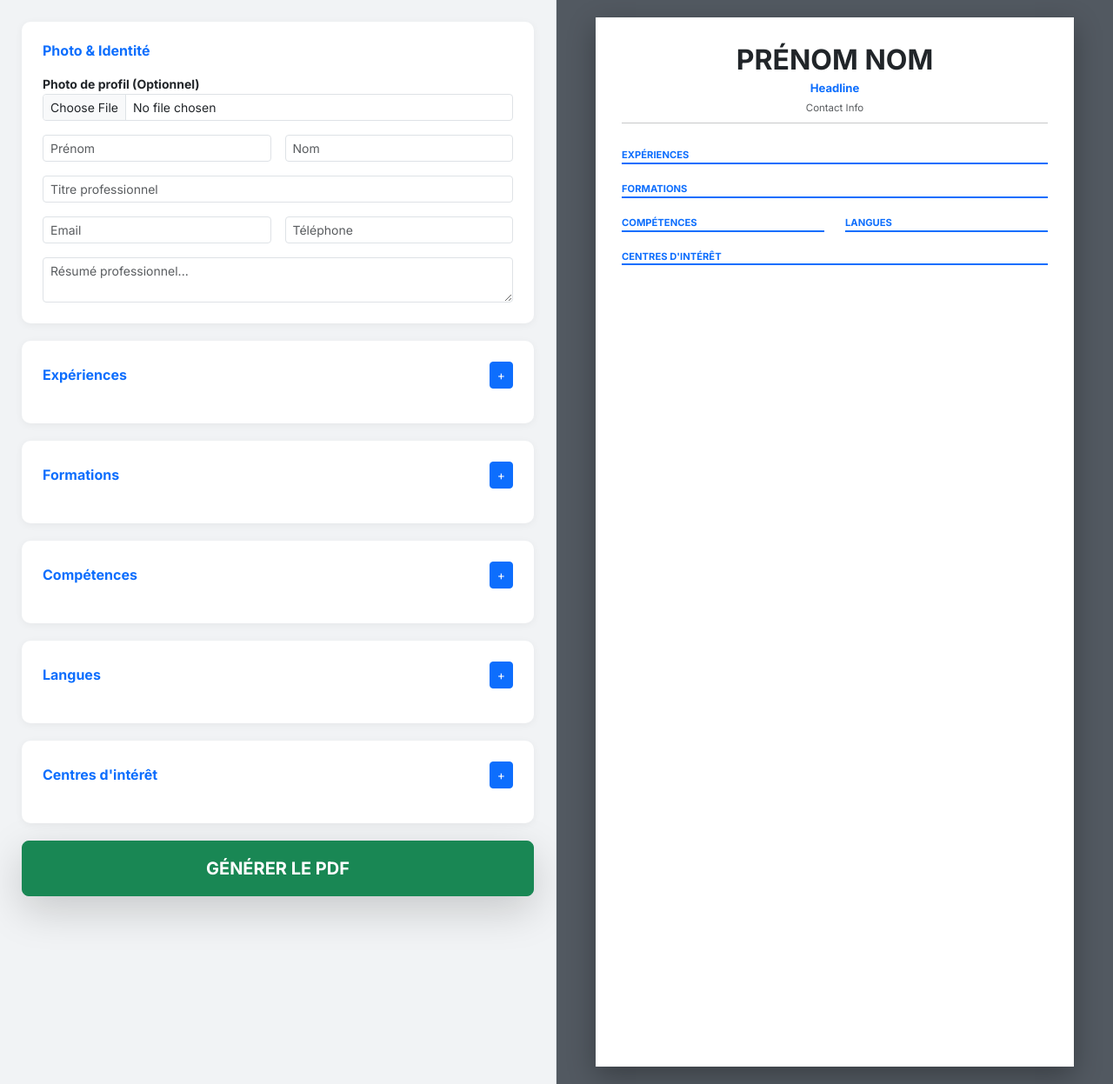
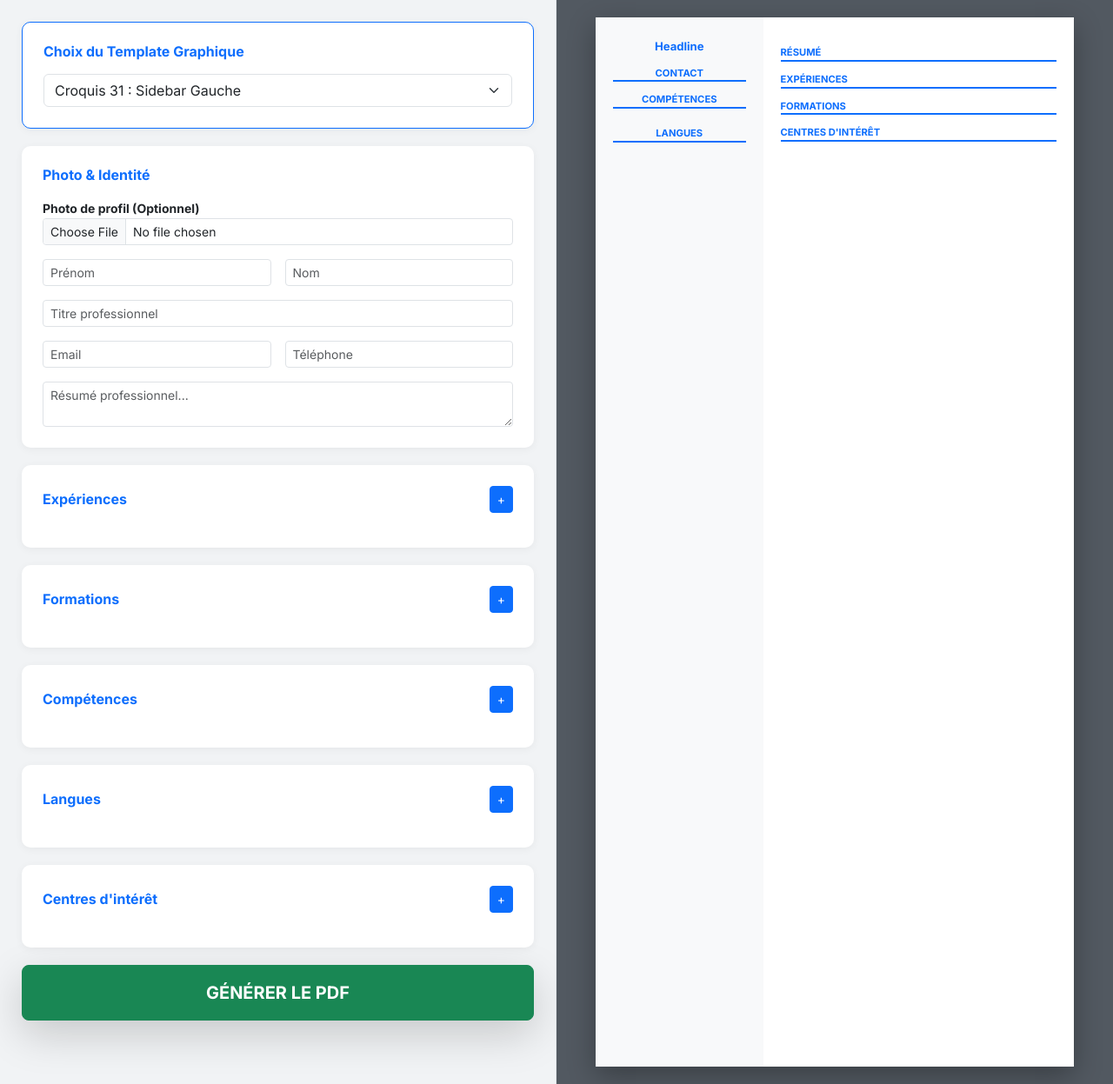
Before and after one commit to AntoineAll/Generateur-de-CV, a PHP site: page /cv.php in a window 1280 px wide. Shown: the part 51-1298 px from the top of the page at 87% size. Run offline with PHP 8.4, Linux system fonts and the light colour scheme.

Commit message:
Ajout de la selection de templates avec changement en live (Templates pas encore fonctionnels à 100%)

```diff
--- a/cv.php
+++ b/cv.php
@@ -16,21 +16,33 @@
 
         #cv-sheet {
             background: white; width: 100%; max-width: 550px; height: 100%;
-            padding: 30px; box-shadow: 0 10px 30px rgba(0,0,0,0.3);
-            display: flex; flex-direction: column; font-size: 0.82rem; overflow-y: auto;
+            box-shadow: 0 10px 30px rgba(0,0,0,0.3);
+            display: block; font-size: 0.82rem; overflow-y: auto;
+            position: relative;
         }
 
-        /* Style de la photo dans l'aperçu */
-        .preview-photo {
-            width: 100px; height: 100px;
-            object-fit: cover; border-radius: 50%;
-            border: 3px solid #0d6efd; margin-bottom: 10px;
-            display: none; /* Masquée par défaut si pas de photo */
-        }
+        /* --- STRUCTURES DES TEMPLATES --- */
+        .tpl-sidebar { width: 35%; float: left; padding: 20px; background: #f8f9fa; min-height: 100%; }
+        .tpl-main { width: 65%; float: left; padding: 20px; }
+        .tpl-header { width: 100%; display: none; padding: 20px; border-bottom: 2px solid #0d6efd; margin-bottom: 10px; }
 
+        /* Template 2 : Sidebar à Droite */
+        .template-2 .tpl-sidebar { float: right; border-left: 1px solid #eee; }
+        .template-2 .tpl-main { float: left; }
+
+        /* Template 3 : Header Top */
+        .template-3 .tpl-header { display: block; text-align: center; }
+        .template-3 .tpl-sidebar { width: 30%; }
+        .template-3 .tpl-main { width: 70%; }
+
+        /* Template 4 : Moderne Dark */
+        .template-4 .tpl-header { display: block; background: #212529; color: white; text-align: right; }
+
+        .preview-photo { width: 100px; height: 100px; object-fit: cover; border-radius: 50%; border: 3px solid #0d6efd; margin-bottom: 10px; display: none; }
         .card { border: none; border-radius: 10px; box-shadow: 0 2px 10px rgba(0,0,0,0.05); margin-bottom: 20px; }
         .section-header { border-bottom: 2px solid #0d6efd; color: #0d6efd; font-weight: bold; margin-top: 12px; margin-bottom: 8px; font-size: 0.7rem; text-transform: uppercase; }
         .dynamic-block { background: #f8f9fa; border: 1px solid #e9ecef; border-radius: 8px; padding: 15px; margin-bottom: 15px; position: relative; }
+        .clearfix::after { content: ""; clear: both; display: table; }
     </style>
 </head>
 <body>
@@ -44,6 +56,16 @@
     <main class="editor-zone">
         <div class="form-column">
             <form action="export.php" method="POST" id="cvForm" enctype="multipart/form-data">
+
+                <div class="card p-4 border-primary border">
+                    <h6 class="fw-bold text-primary mb-3">Choix du Template Graphique</h6>
+                    <select name="template_id" id="templateSelector" class="form-select" onchange="updateTemplate()">
+                        <option value="1">Croquis 31 : Sidebar Gauche</option>
+                        <option value="2">Croquis 35 : Sidebar Droite</option>
+                        <option value="3">Croquis 37 : En-tête Centré</option>
+                        <option value="4">Croquis 33 : Moderne Dark Header</option>
+                    </select>
+                </div>
 
                 <div class="card p-4">
                     <h6 class="fw-bold mb-3 text-primary">Photo & Identité</h6>
@@ -106,15 +128,29 @@
         </div>
 
         <div class="preview-column">
-            <div id="cv-sheet">
-                <div class="text-center">
+            <div id="cv-sheet" class="template-1 clearfix">
+
+                <div id="area-header" class="tpl-header"></div>
+
+                <div class="tpl-sidebar text-center">
                     <img id="view-photo" src="" class="preview-photo mx-auto">
+                    <div id="area-sidebar-identity">
                         <h2 id="view-name" class="fw-bold mb-1">PRÉNOM NOM</h2>
                         <p id="view-titre" class="text-primary fw-bold mb-1">Headline</p>
-                    <div class="small text-muted" id="view-contact">Contact Info</div>
+                    </div>
+                    <div class="section-header">Contact</div>
+                    <div id="view-contact" class="small text-muted mb-2"></div>
+
+                    <div class="section-header">Compétences</div>
+                    <div id="view-competence" class="d-flex flex-wrap justify-content-center"></div>
+
+                    <div class="section-header">Langues</div>
+                    <div id="view-langue" class="small"></div>
                 </div>
 
-                <hr class="my-2">
+                <div class="tpl-main">
+                    <div id="area-main-identity"></div>
+                    <div class="section-header">Résumé</div>
                     <div id="view-resume" class="mb-2 small" style="font-style: italic;"></div>
 
                     <div class="section-header">Expériences</div>
@@ -123,25 +159,35 @@
                     <div class="section-header">Formations</div>
                     <div id="view-formation"></div>
 
-                <div class="row">
-                    <div class="col-6">
-                        <div class="section-header">Compétences</div>
-                        <div id="view-competence" class="d-flex flex-wrap"></div>
-                    </div>
-                    <div class="col-6">
-                        <div class="section-header">Langues</div>
-                        <div id="view-langue" class="small"></div>
-                    </div>
+                    <div class="section-header">Centres d'intérêt</div>
+                    <div id="view-interet" class="small"></div>
                 </div>
 
-                <div class="section-header">Centres d'intérêt</div>
-                <div id="view-interet" class="small"></div>
             </div>
         </div>
     </main>
 </div>
 
 <script>
+    // --- GESTION DES TEMPLATES (SWITCH VISUEL en temps réel du template choisi) ---
+    function updateTemplate() {
+        const val = document.getElementById('templateSelector').value;
+        const sheet = document.getElementById('cv-sheet');
+        const header = document.getElementById('area-header');
+        const sidebarId = document.getElementById('area-sidebar-identity');
+
+        sheet.className = 'template-' + val + ' clearfix';
+
+        if (val == "3" || val == "4") {
+            header.innerHTML = sidebarId.innerHTML;
+            sidebarId.style.display = 'none';
+        } else {
+            header.innerHTML = '';
+            sidebarId.style.display = 'block';
+        }
+        liveUpdate(); // Rafraîchir les données après le switch
+    }
+
     // --- GESTION PHOTO ---
     function previewImage(input) {
         const preview = document.getElementById('view-photo');
@@ -149,7 +195,7 @@
             const reader = new FileReader();
             reader.onload = function(e) {
                 preview.src = e.target.result;
-                preview.style.display = 'block'; // On affiche l'image dès qu'elle est chargée
+                preview.style.display = 'block';
             }
             reader.readAsDataURL(input.files[0]);
         }
@@ -193,8 +239,12 @@
     // --- MISE À JOUR LIVE ---
     function liveUpdate() {
         const f = new FormData(document.getElementById('cvForm'));
-        document.getElementById('view-name').innerText = (f.get('prenom') + ' ' + f.get('nom')).toUpperCase();
-        document.getElementById('view-titre').innerText = f.get('titre') || "Headline";
+        const name = (f.get('prenom') + ' ' + f.get('nom')).toUpperCase();
+
+        // Ciblage par ID + s'assurer que si c'est déplacé dans le header, ça marche
+        document.querySelectorAll('#view-name').forEach(el => el.innerText = name);
+        document.querySelectorAll('#view-titre').forEach(el => el.innerText = f.get('titre') || "Headline");
+
         document.getElementById('view-contact').innerText = f.get('email') + (f.get('telephone') ? ' | ' + f.get('telephone') : '');
         document.getElementById('view-resume').innerText = f.get('resume');
 
@@ -206,7 +256,7 @@
             const fn = document.getElementsByName(type+'_fin[]');
             const ds = document.getElementsByName(type+'_desc[]');
             for(let i=0; i<t.length; i++) {
-                if(t[i].value) h += `<div class='mb-2'><strong>${t[i].value}</strong> @ ${e[i].value}<br><small class='text-primary'>${d[i].value} - ${fn[i].value}</small><p class='m-0' style='font-size:0.7rem'>${ds[i].value}</p></div>`;
+                if(t[i].value) h += `<div class='mb-2 text-start'><strong>${t[i].value}</strong> @ ${e[i].value}<br><small class='text-primary'>${d[i].value} - ${fn[i].value}</small><p class='m-0' style='font-size:0.7rem'>${ds[i].value}</p></div>`;
             }
             document.getElementById('view-'+type).innerHTML = h;
         });
@@ -230,6 +280,9 @@
         for(let i=0; i<iN.length; i++) { if(iN[i].value) iH.push(iN[i].value); }
         document.getElementById('view-interet').innerText = iH.join(', ');
     }
+
+    // Initialisation
+    window.onload = updateTemplate;
 </script>
 </body>
 </html>
```
Also changed, not shown: templates/tpl1.php (added), templates/tpl2.php (added), templates/tpl3.php (added), templates/tpl4.php (added). Lines whose indentation alone changed are shown as unchanged.
